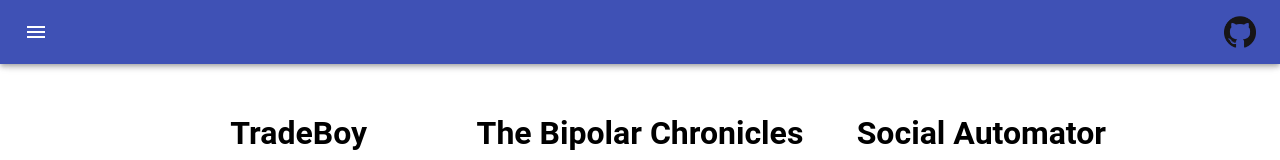
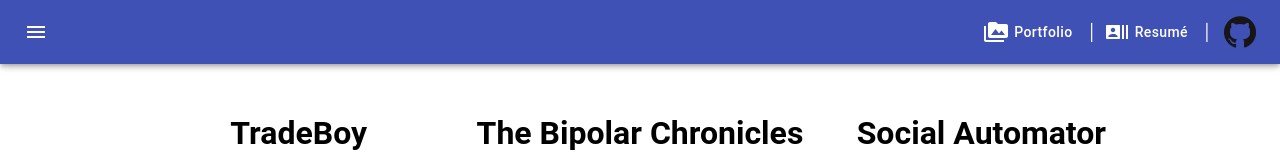
Before and after one commit to alynes/portfolio, a React (Create React App) app: page / in a window 1280 px wide. Shown: the top 160 px of the page. Built offline with nearby package versions, Linux system fonts and the light colour scheme.

Commit message:
Added nav buttons to nav bar.

```diff
--- /dev/null
+++ b/src/components/Layout/Navbar.js
@@ -0,0 +1,82 @@
+import React from 'react';
+import { Link } from 'react-router-dom';
+
+// Material Design
+import { makeStyles } from '@material-ui/core';
+import AppBar from '@material-ui/core/AppBar';
+import Toolbar from '@material-ui/core/Toolbar';
+import Typography from '@material-ui/core/Typography';
+
+import MenuIcon from '@material-ui/icons/Menu';
+import IconButton from '@material-ui/core/IconButton';
+import Button from '@material-ui/core/Button';
+import RecentActorsIcon from '@material-ui/icons/RecentActors';
+import PermMediaIcon from '@material-ui/icons/PermMedia';
+
+// Styles
+const useStyles = makeStyles(theme => ({
+    nav: {
+        padding: '6px',
+        [theme.breakpoints.down('xs')]: {
+            display: 'none',
+
+        }
+    },
+    navButton: {
+        textTransform: 'none',
+        color: 'white',
+    }
+}));
+
+/**
+ *    This component is a navigation bar.
+ *
+ *    @param { Function } handleDrawerToggle - 'handleDrawerToggle' opens/closes the side drawer.
+ */
+export default function Navbar({ handleDrawerToggle }) {
+    const classes = useStyles();
+    return (
+        <AppBar position="fixed" style={{display: "block"}}>
+            <Toolbar>
+                <IconButton
+                    color="inherit"
+                    aria-label="open drawer"
+                    edge="start"
+                    onClick={handleDrawerToggle}
+                >
+                    <MenuIcon />
+                </IconButton>
+                <div style={{flex: 1}} />
+                <Link to={""}>
+                    <Button className={classes.navButton}>
+                        <PermMediaIcon />
+                        <Typography variant="p" noWrap className={classes.nav}>
+                            Portfolio
+                        </Typography>
+                    </Button>
+                </Link>
+                <div style={{width: "10px", textAlign: "center"}}>
+                    |
+                </div>
+                <Link to={"/resume/"}>
+                    <Button className={classes.navButton}>
+                        <RecentActorsIcon/>
+                        <Typography variant="p" noWrap className={classes.nav}>
+                            Resumé
+                        </Typography>
+                    </Button>
+                </Link>
+                <div style={{width: "10px", textAlign: "center"}}>
+                    |
+                </div>
+                <IconButton
+                    edge={"end"}
+                >
+                    <a href={"https://github.com/alynes/portfolio/"} style={{display: 'inline-block', height: '32px'}}>
+                        <img style={{height: "100%", margin: "auto"}} src={process.env.PUBLIC_URL + "/github-mark.png"} alt={"create response"}/>
+                    </a>
+                </IconButton>
+            </Toolbar>
+        </AppBar>
+    )
+}
--- a/src/components/Layout/index.js
+++ b/src/components/Layout/index.js
@@ -2,15 +2,11 @@
 
 // Material Design
 import { makeStyles } from '@material-ui/core';
-import AppBar from '@material-ui/core/AppBar';
-import Toolbar from '@material-ui/core/Toolbar';
-import Typography from '@material-ui/core/Typography';
 import MUIDrawer from '@material-ui/core/Drawer';
-import MenuIcon from '@material-ui/icons/Menu';
-import IconButton from '@material-ui/core/IconButton';
 
 // My components
 import MyDrawer from './Drawer.js';
+import MyNavbar from './Navbar.js';
 import Swipe from '../Swipe.js';
 
 // Styles
@@ -89,30 +85,11 @@
     return(
         <div>
             <div>
-                <Swipe x={swipeIndex} setX={setSwipeIndex} threshold={30} >
-                    <AppBar position="fixed" style={{display: "block"}}>
-                    <Toolbar>
-                        <IconButton
-                            color="inherit"
-                            aria-label="open drawer"
-                            edge="start"
-                            onClick={handleDrawerToggle}
-                        >
-                            <MenuIcon />
-                        </IconButton>
-                        <Typography variant="h6" noWrap>
-                            {/* App bar title here */}
-                        </Typography>
-                        <div style={{flex: 1}} />
-                        <a href={"https://github.com/alynes/portfolio/"} style={{display: 'inline-block', height: '32px'}}>
-                            <img style={{height: "100%", margin: "auto"}} src={process.env.PUBLIC_URL + "/github-mark.png"} alt={"create response"}/>
-                        </a>
-
-                    </Toolbar>
-                    </AppBar>
+                <Swipe x={swipeIndex} setX={setSwipeIndex} threshold={50} >
+                    <MyNavbar handleDrawerToggle={handleDrawerToggle}/>
                 </Swipe>
                 <nav className={classes.drawer} aria-label="menu items">
-                    <Swipe x={swipeIndex} setX={setSwipeIndex} threshold={30} >
+                    <Swipe x={swipeIndex} setX={setSwipeIndex} threshold={50} >
                         {drawer}
                     </Swipe>
                 </nav>
```
Also changed, not shown: public/github-mark-white.png (added).
